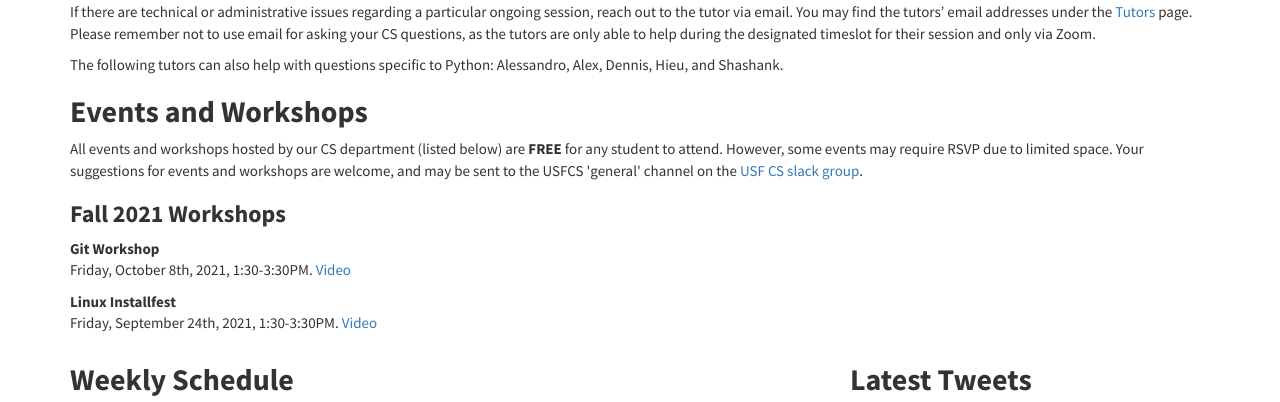
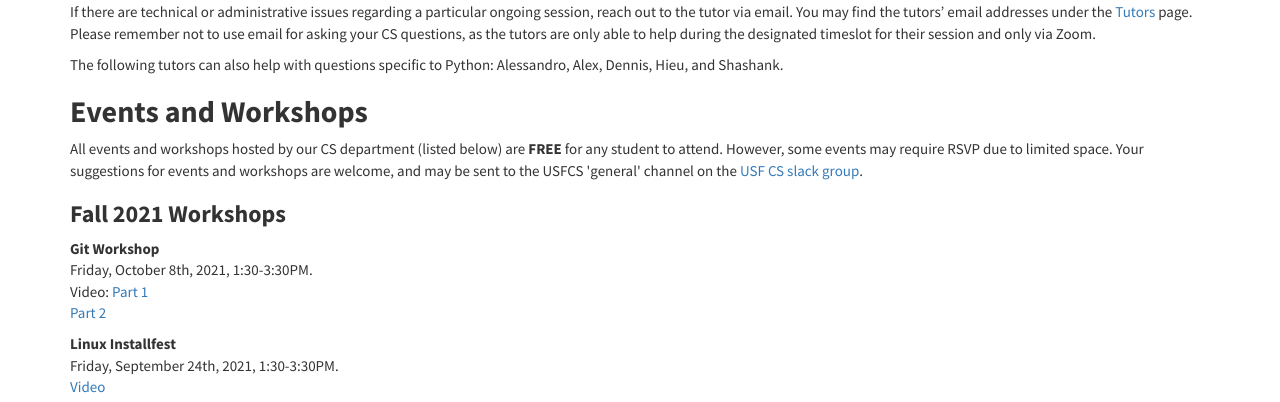
Before and after one commit to CSTutors/CSTutors.github.io, a Jekyll site: the page built from index.html, in a window 1280 px wide and 900 px high, scrolled down 597 px, cut to the strip 0-402 px from the top of the window. Built offline with Jekyll 4.4.1, drawn with Linux system fonts in a browser that asks for light colours; nearby versions of some CDN libraries; comment, search, counter and statistics services are not loaded.

Commit message:
Updated Links

```diff
--- a/index.html
+++ b/index.html
@@ -70,13 +70,17 @@ title: Home
       <strong>Git Workshop</strong>
       <br>
       Friday, October 8th, 2021, 1:30-3:30PM.
-      <a href="https://www.cs.usfca.edu/~tutoring/Git_Workshop_Live.mp4" target="_blank">Video</a>
+      <br>
+      Video:
+      <a href="https://www.cs.usfca.edu/~tutoring/Git_Workshop_Part_1.mp4" target="_blank">Part 1</a>
+      <br>
+      <a href="https://www.cs.usfca.edu/~tutoring/Git_Workshop_Part_2.mp4" target="_blank">Part 2</a>
       <!-- <a href="https://usfca.zoom.us/j/89065582877" target="_blank">https://usfca.zoom.us/j/89065582877</a> -->
     </p>
     <p>
       <strong>Linux Installfest</strong>
       <br>
-      Friday, September 24th, 2021, 1:30-3:30PM.
+      Friday, September 24th, 2021, 1:30-3:30PM.<br>
       <a href="https://www.cs.usfca.edu/~tutoring/linux_installfest.mov" target="_blank">Video</a>
     </p>
     <!-- <p>
```
